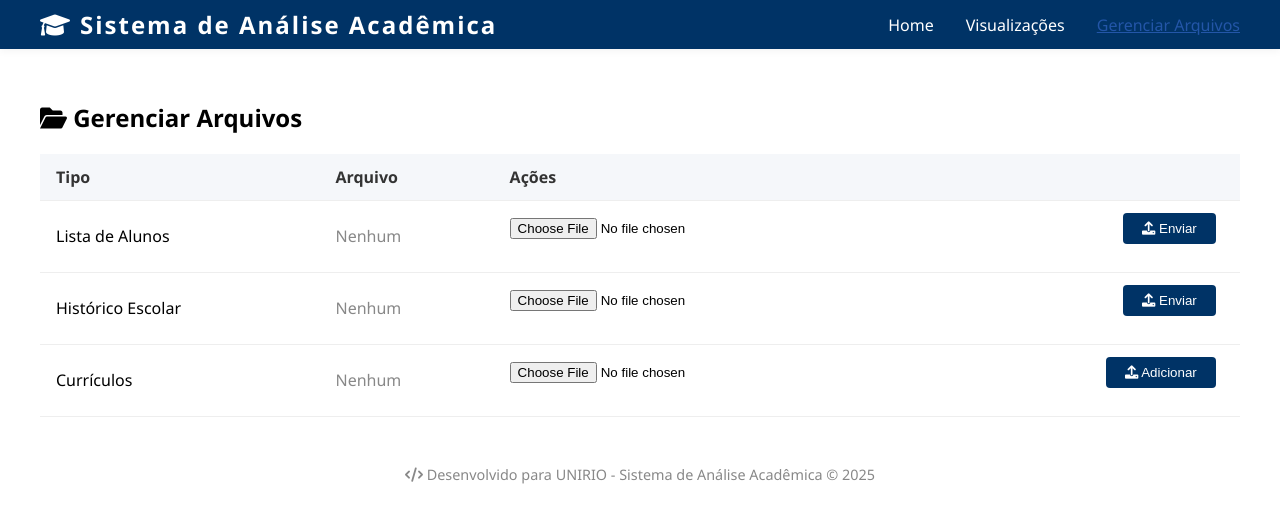
After one commit to luccabcarvalho/Projeto-PRADIG-2025, a Django app: page /visualizacoes/gerenciar-arquivos/ in a window 1280 px wide. The commit adds this page. Shown: the top 523 px of the page. Run offline with Django 5.2, Linux system fonts and the light colour scheme.

Commit message:
estrutura básica de upload

```diff
--- a/sistemaDeAnaliseAcademicaUnirio/sistemaDeAnaliseAcademicaUnirio/settings.py
+++ b/sistemaDeAnaliseAcademicaUnirio/sistemaDeAnaliseAcademicaUnirio/settings.py
@@ -11,6 +11,7 @@ https://docs.djangoproject.com/en/5.2/ref/settings/
 """
 
 from pathlib import Path
+import os
 
 # Build paths inside the project like this: BASE_DIR / 'subdir'.
 BASE_DIR = Path(__file__).resolve().parent.parent
@@ -121,3 +122,8 @@ STATIC_URL = 'static/'
 # https://docs.djangoproject.com/en/5.2/ref/settings/#default-auto-field
 
 DEFAULT_AUTO_FIELD = 'django.db.models.BigAutoField'
+
+# Media files
+
+MEDIA_URL = '/media/'
+MEDIA_ROOT = os.path.join(BASE_DIR, 'visualizacoes', 'user_uploads')
--- a/sistemaDeAnaliseAcademicaUnirio/visualizacoes/templates/base.html
+++ b/sistemaDeAnaliseAcademicaUnirio/visualizacoes/templates/base.html
@@ -87,6 +87,7 @@
             <div class="navbar-links">
                 <a href="{% url 'home' %}" {% if request.resolver_match.url_name == 'home' %}class="active"{% endif %}>Home</a>
                 <a href="{% url 'visualizacoes_hub' %}" {% if request.resolver_match.url_name == 'visualizacoes_hub' %}class="active"{% endif %}>Visualizações</a>
+                <a href="{% url 'gerenciar_arquivos' %}" {% if request.resolver_match.url_name == 'gerenciar_arquivos' %}class="active"{% endif %}>Gerenciar Arquivos</a>
             </div>
         </div>
     </nav>
--- /dev/null
+++ b/sistemaDeAnaliseAcademicaUnirio/visualizacoes/templates/gerenciar_arquivos.html
@@ -0,0 +1,132 @@
+{% extends "base.html" %}
+{% block title %}Gerenciar Arquivos{% endblock %}
+{% block extra_head %}
+<style>
+.file-table {
+    width: 100%;
+    border-collapse: collapse;
+    margin-bottom: 2rem;
+}
+.file-table th, .file-table td {
+    border-bottom: 1px solid #eee;
+    padding: 0.75rem 1rem;
+    text-align: left;
+}
+.file-table th {
+    background: #f5f7fa;
+    color: #333;
+}
+.file-table td .btn {
+    margin-right: 0.5rem;
+}
+.upload-form {
+    display: flex;
+    gap: 1rem;
+    align-items: center;
+    margin-bottom: 1rem;
+}
+.upload-form input[type="file"] {
+    flex: 1;
+}
+.btn {
+    background: var(--unirio-blue);
+    color: #fff;
+    border: none;
+    padding: 0.5rem 1.2rem;
+    border-radius: 4px;
+    cursor: pointer;
+    font-weight: 500;
+    transition: background 0.2s;
+}
+.btn:hover {
+    background: var(--unirio-blue-light);
+}
+</style>
+{% endblock %}
+{% block content %}
+<h2><i class="fas fa-folder-open"></i> Gerenciar Arquivos</h2>
+{% if messages %}
+    <ul>
+    {% for message in messages %}
+        <li>{{ message }}</li>
+    {% endfor %}
+    </ul>
+{% endif %}
+<table class="file-table">
+    <thead>
+        <tr>
+            <th>Tipo</th>
+            <th>Arquivo</th>
+            <th>Ações</th>
+        </tr>
+    </thead>
+    <tbody>
+        <tr>
+            <td>Lista de Alunos</td>
+            <td>
+                {% if alunos %}alunosPorCurso.csv{% else %}<span style="color:#888">Nenhum</span>{% endif %}
+            </td>
+            <td>
+                {% if alunos %}
+                <form method="post" style="display:inline">{% csrf_token %}
+                    <input type="hidden" name="remover" value="alunosPorCurso.csv">
+                    <button class="btn" type="submit"><i class="fas fa-trash"></i> Remover</button>
+                </form>
+                {% else %}
+                <form method="post" enctype="multipart/form-data" class="upload-form">{% csrf_token %}
+                    <input type="hidden" name="tipo" value="alunos">
+                    <input type="file" name="arquivo" accept=".csv" required>
+                    <button class="btn" type="submit"><i class="fas fa-upload"></i> Enviar</button>
+                </form>
+                {% endif %}
+            </td>
+        </tr>
+        <tr>
+            <td>Histórico Escolar</td>
+            <td>
+                {% if historico %}historicoEscolar.csv{% else %}<span style="color:#888">Nenhum</span>{% endif %}
+            </td>
+            <td>
+                {% if historico %}
+                <form method="post" style="display:inline">{% csrf_token %}
+                    <input type="hidden" name="remover" value="historicoEscolar.csv">
+                    <button class="btn" type="submit"><i class="fas fa-trash"></i> Remover</button>
+                </form>
+                {% else %}
+                <form method="post" enctype="multipart/form-data" class="upload-form">{% csrf_token %}
+                    <input type="hidden" name="tipo" value="historico">
+                    <input type="file" name="arquivo" accept=".csv" required>
+                    <button class="btn" type="submit"><i class="fas fa-upload"></i> Enviar</button>
+                </form>
+                {% endif %}
+            </td>
+        </tr>
+        <tr>
+            <td>Currículos</td>
+            <td>
+                {% if curriculos %}
+                    <ul>
+                    {% for c in curriculos %}
+                        <li>{{ c }}
+                            <form method="post" style="display:inline">{% csrf_token %}
+                                <input type="hidden" name="remover" value="{{ c }}">
+                                <button class="btn" type="submit"><i class="fas fa-trash"></i></button>
+                            </form>
+                        </li>
+                    {% endfor %}
+                    </ul>
+                {% else %}
+                    <span style="color:#888">Nenhum</span>
+                {% endif %}
+            </td>
+            <td>
+                <form method="post" enctype="multipart/form-data" class="upload-form">{% csrf_token %}
+                    <input type="hidden" name="tipo" value="curriculo">
+                    <input type="file" name="arquivo" accept=".csv" required>
+                    <button class="btn" type="submit"><i class="fas fa-upload"></i> Adicionar</button>
+                </form>
+            </td>
+        </tr>
+    </tbody>
+</table>
+{% endblock %}
--- a/sistemaDeAnaliseAcademicaUnirio/visualizacoes/urls.py
+++ b/sistemaDeAnaliseAcademicaUnirio/visualizacoes/urls.py
@@ -1,5 +1,7 @@
 from django.urls import path
 from . import views
+from django.conf import settings
+from django.conf.urls.static import static
 
 urlpatterns = [
     path('', views.home, name='home'),
@@ -7,4 +9,5 @@ urlpatterns = [
     path('desempenho/', views.desempenho_aluno_periodo, name='desempenho_aluno_periodo'),
     path('heatmap/', views.heatmap_desempenho, name='heatmap_desempenho'),
     path('integralizacao/', views.status_integralizacao, name='status_integralizacao'),
-]
+    path('gerenciar-arquivos/', views.gerenciar_arquivos, name='gerenciar_arquivos'),
+] + static(settings.MEDIA_URL, document_root=settings.MEDIA_ROOT)
--- a/sistemaDeAnaliseAcademicaUnirio/visualizacoes/views.py
+++ b/sistemaDeAnaliseAcademicaUnirio/visualizacoes/views.py
@@ -1,10 +1,12 @@
+from django.shortcuts import render, redirect
+from django.urls import reverse
+from django.conf import settings
+from django.contrib import messages
+import os
+import time
 import pandas as pd
 import numpy as np
 import plotly.graph_objects as go
-from django.shortcuts import render
-from django.urls import reverse
-import os
-import time
 
 def status_integralizacao(request):
     start_total = time.time()
@@ -685,3 +687,57 @@ def visualizacoes_hub(request):
         }
     ]
     return render(request, 'visualizacoes_hub.html', {'visualizacoes': visualizacoes})
+
+# Upload de arquivos
+
+USER_ID = 'user1'
+USER_DIR = os.path.join(settings.MEDIA_ROOT, USER_ID)
+CURRICULOS_DIR = os.path.join(USER_DIR, 'curriculos')
+
+def ensure_user_dirs():
+    os.makedirs(USER_DIR, exist_ok=True)
+    os.makedirs(CURRICULOS_DIR, exist_ok=True)
+
+def gerenciar_arquivos(request):
+    ensure_user_dirs()
+    alunos_path = os.path.join(USER_DIR, 'alunosPorCurso.csv')
+    historico_path = os.path.join(USER_DIR, 'historicoEscolar.csv')
+    curriculos = []
+    if os.path.exists(CURRICULOS_DIR):
+        curriculos = os.listdir(CURRICULOS_DIR)
+    if request.method == 'POST':
+        tipo = request.POST.get('tipo')
+        if tipo in ['alunos', 'historico']:
+            f = request.FILES.get('arquivo')
+            if f:
+                filename = 'alunosPorCurso.csv' if tipo == 'alunos' else 'historicoEscolar.csv'
+                with open(os.path.join(USER_DIR, filename), 'wb+') as dest:
+                    for chunk in f.chunks():
+                        dest.write(chunk)
+                messages.success(request, f'Arquivo {filename} enviado com sucesso!')
+                return redirect('gerenciar_arquivos')
+        elif tipo == 'curriculo':
+            f = request.FILES.get('arquivo')
+            if f:
+                curriculo_name = f'curriculo-{len(curriculos)+1}.csv'
+                with open(os.path.join(CURRICULOS_DIR, curriculo_name), 'wb+') as dest:
+                    for chunk in f.chunks():
+                        dest.write(chunk)
+                messages.success(request, f'Currículo enviado com sucesso!')
+                return redirect('gerenciar_arquivos')
+        elif 'remover' in request.POST:
+            arquivo = request.POST.get('remover')
+            if arquivo == 'alunosPorCurso.csv':
+                os.remove(alunos_path)
+            elif arquivo == 'historicoEscolar.csv':
+                os.remove(historico_path)
+            elif arquivo.startswith('curriculo-'):
+                os.remove(os.path.join(CURRICULOS_DIR, arquivo))
+            messages.success(request, f'Arquivo removido com sucesso!')
+            return redirect('gerenciar_arquivos')
+    context = {
+        'alunos': os.path.exists(alunos_path),
+        'historico': os.path.exists(historico_path),
+        'curriculos': curriculos,
+    }
+    return render(request, 'gerenciar_arquivos.html', context)
```
